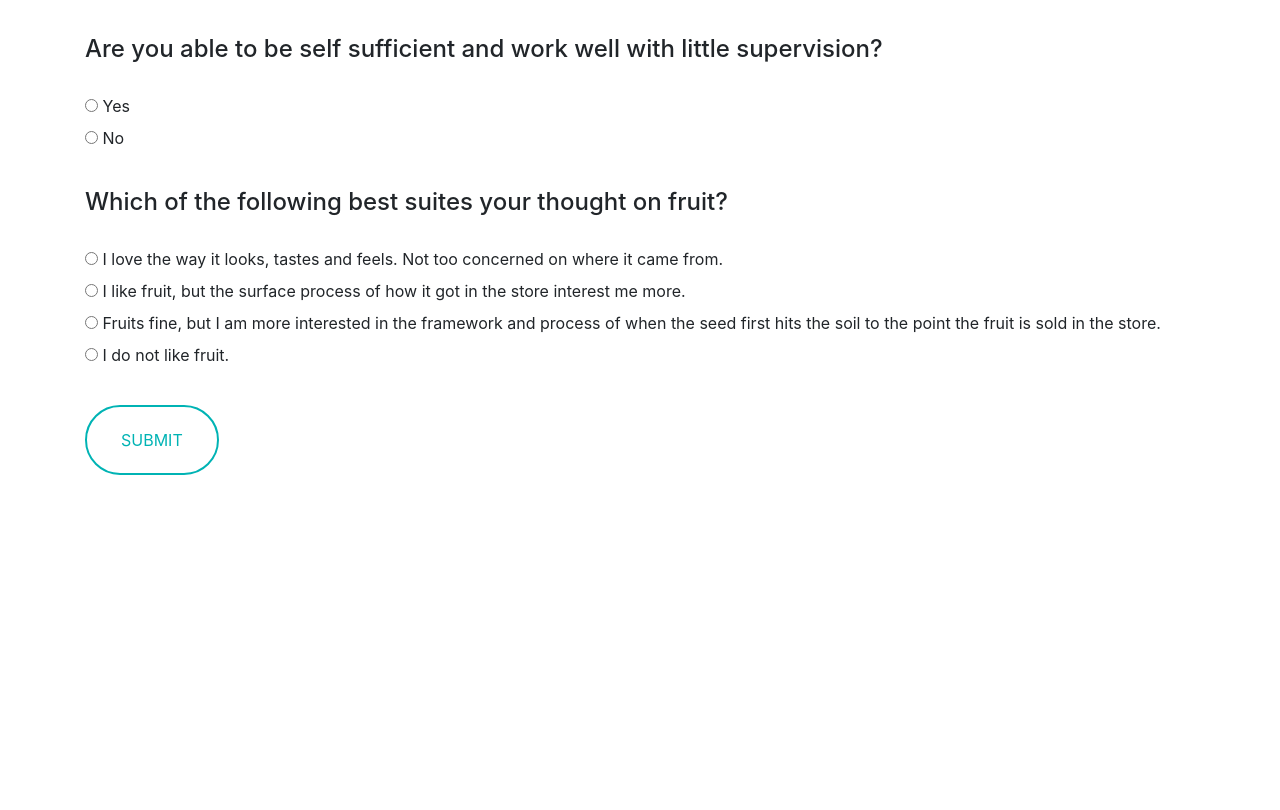
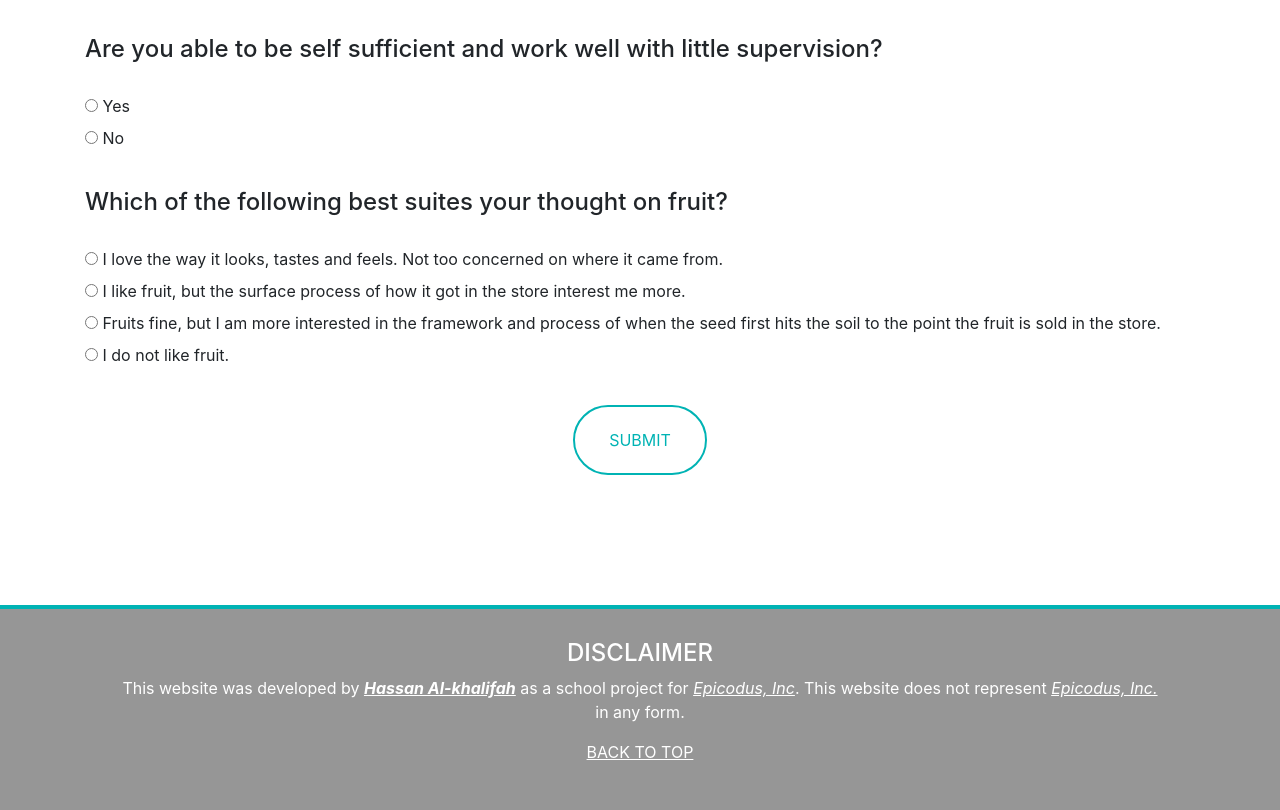
Before and after one commit to hassan-a-alkhalifah/track-suggestor, a plain HTML site: page index.html in a window 1280 px wide. Shown: the part 1674-2484 px from the top of the page. Before the commit the page ends 2149 px from the top, so only its background shows below. Drawn offline with Linux system fonts and the light colour scheme.

Commit message:
add footer with disclaimer content and back top top button, style footer

```diff
--- a/css/styles.css
+++ b/css/styles.css
@@ -38,15 +38,27 @@
   margin-top: 0;
 }
 #submit-btn {
-  margin-top: 30px;
+  display: block;
+  margin: 30px auto 0 auto;
   border: 2px solid #00B3B4;
   border-radius: 300px;
   color: #00B3B4;
   background-color: transparent;
   padding: 21px 34px;
-  text-transform: uppercase;
 }
 #submit-btn:hover {
   color: #FFF;
   background-color: #00B3B4;
 }
+#footer {
+  color: #FFF;
+  background-color: #969696;
+  text-align: center;
+  border-top: 4px solid #00B3B4;
+  margin-top: 130px;
+  padding: 30px 120px;
+}
+#footer a{
+  color: #FFF;
+  text-decoration: underline;
+}
--- a/index.html
+++ b/index.html
@@ -9,7 +9,7 @@
     <script src="js/scripts.js" type="text/javascript"></script>
   </head>
   <body>
-    <div class="row">
+    <div id="top-of-page"class="row">
       <div class="col-md-12">
         <img id="epicodus-logo" src="img/epicodus-logo.png" alt="epicodus logo">
       </div>
@@ -178,7 +178,7 @@
             </label>
           </div>
 
-          <button id="submit-btn" type="submit" class="btn btn-default">Submit</button>
+          <button id="submit-btn" type="submit" class="btn btn-default">SUBMIT</button>
         </form>
       </div>
 
@@ -202,5 +202,10 @@
           <a href="https://www.epicodus.com/portland">Full-time schedules</a>
       </div>
     </div>
+    <div id="footer">
+      <h4>DISCLAIMER</h4>
+      <p>This website was developed by <strong><em><a href="https://github.com/hassan-a-alkhalifah">Hassan Al-khalifah</a></em></strong> as a school project for <a href="https://www.epicodus.com/"><em>Epicodus, Inc</em></a>. This website does not represent <a href="https://www.epicodus.com/"><em>Epicodus, Inc.</em></a> in any form.</p>
+      <p><a href="#top-of-page">BACK TO TOP</a></p>
+    </div>
   </body>
 </html>
```
